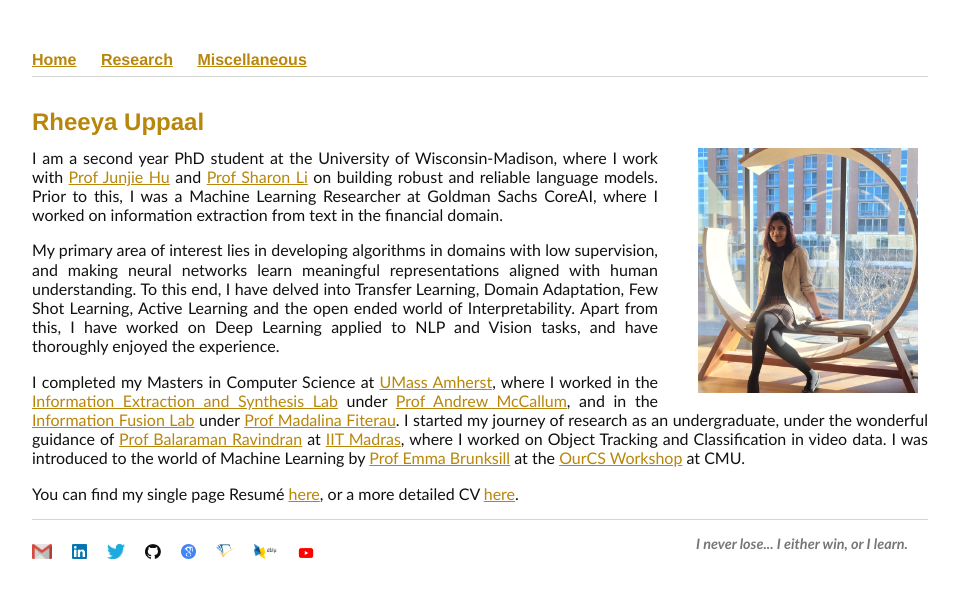
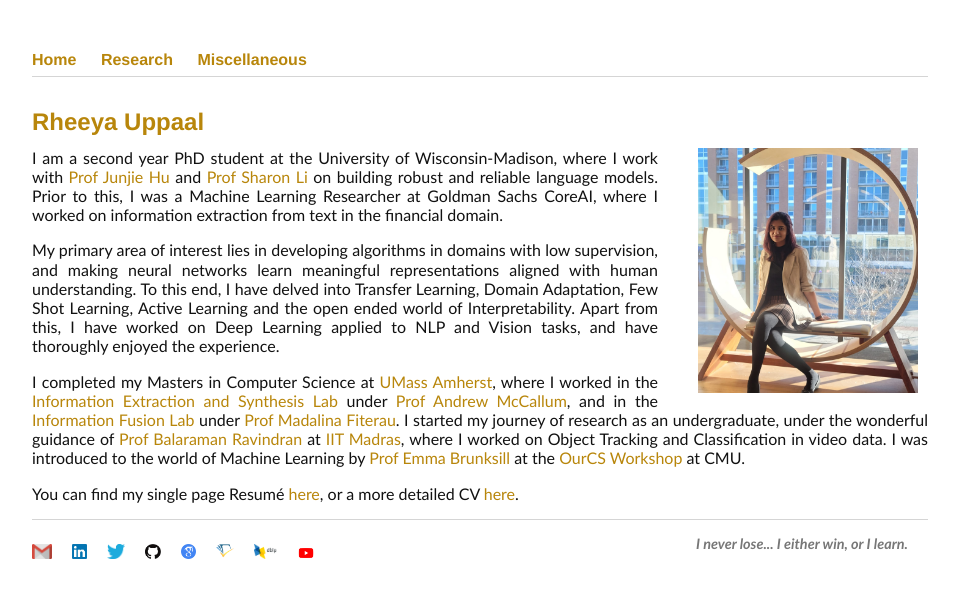
Before and after one commit to Uppaal/Uppaal.github.io, a Jekyll site: the page built from index.html, in a window 1280 px wide. Shown: the top 598 px of the page, without its empty margins (160-1119 px from the left). Built offline with Jekyll 4.4.1, drawn with Linux system fonts in a browser that asks for light colours.

Commit message:
Update main.css

```diff
--- a/css/main.css
+++ b/css/main.css
@@ -39,8 +39,8 @@ img {padding-top: 10px; padding-bottom: 10px; padding-left: 0; padding-right: 0
 /*p {padding-right: 250px; text-align: justify;}*/
 p {text-align: justify;}
 
-a {text-decoration: underline; color: var(--link-color)}
-a:hover {text-decoration: none}
+a {text-decoration: none; color: var(--link-color)}
+a:hover {text-decoration: underline}
 
 nav {border-bottom: 1px solid #d5d5d5; line-height:0; font-family: Helvetica, Arial, sans-serif}
 nav ul, footer ul {padding: 0; list-style: none; font-weight: bold}
```
